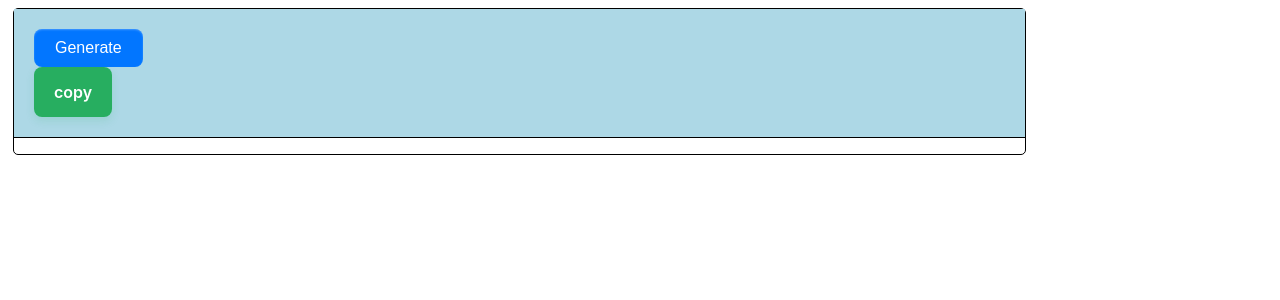
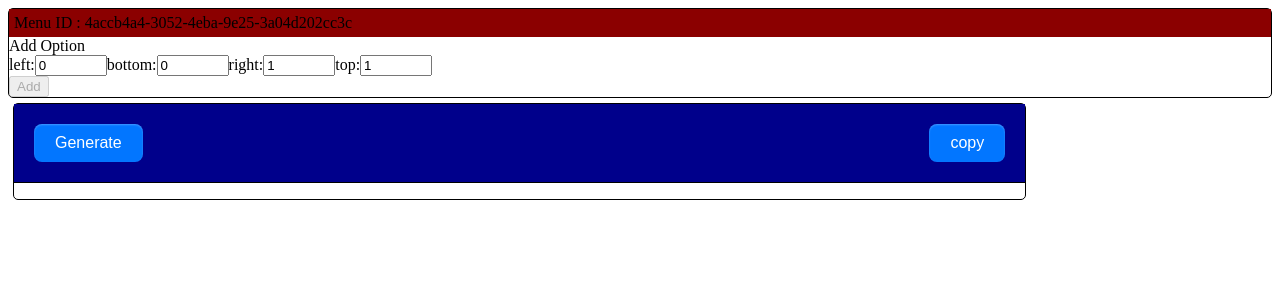
Before and after one commit to hannahellis4242/SecondLifeTeleportHUDGenerator, a React (Create React App) app in the folder my-app/: page / in a window 1280 px wide. Shown: the top 300 px of the page. Built offline with nearby package versions, Linux system fonts and the light colour scheme.

Commit message:
Adding lots of new components

```diff
--- /dev/null
+++ b/my-app/src/components/AddOption.tsx
@@ -0,0 +1,19 @@
+import React, { useContext, useRef } from "react";
+import { ModelContext } from "../store/ModelContext";
+import TopAddOption from "./TopAddOption";
+
+type OptionType = "HUD" | "Menu";
+
+const AddOption: React.FC<{ menuID: string; top: boolean }> = ({
+  menuID,
+  top,
+}) => {
+  return (
+    <section>
+      <header>Add Option</header>
+      {top ? <TopAddOption menuID={menuID} /> : null}
+    </section>
+  );
+};
+
+export default AddOption;
--- /dev/null
+++ b/my-app/src/components/AddRectangleOption.tsx
@@ -0,0 +1,33 @@
+import React, { useContext, useRef } from "react";
+import Rectangle from "../model/Rectangle";
+import { ModelContext } from "../store/ModelContext";
+import RectangleInput from "./RectangleInput";
+
+const AddRectangleOption: React.FC<{ menuID: string }> = ({ menuID }) => {
+  const modelContext = useContext(ModelContext);
+  const rectangleRef = useRef<RectangleInput>(null);
+  const submitRef = useRef<HTMLButtonElement>(null);
+
+  const onChange = () => {
+    console.log("changed");
+  };
+
+  const onSubmitHandler = (event: React.FormEvent) => {
+    event.preventDefault();
+  };
+  const canSubmit = (): boolean => {
+    const rectangle = rectangleRef.current;
+    return rectangle ? rectangle.rectangle.isValid() : false;
+  };
+
+  return (
+    <form onSubmit={onSubmitHandler}>
+      <RectangleInput ref={rectangleRef} onChange={onChange} />
+      <button type="submit" ref={submitRef} disabled={!canSubmit()}>
+        Add
+      </button>
+    </form>
+  );
+};
+
+export default AddRectangleOption;
--- /dev/null
+++ b/my-app/src/components/MenuTag.module.css
@@ -0,0 +1,10 @@
+.menu{
+    border:1px solid black;
+    border-radius: 5px;
+}
+
+.top_level{
+    background-color: darkred;
+    border-bottom: 1px black;
+    padding: 5px;
+}
--- a/my-app/src/components/MenuTag.tsx
+++ b/my-app/src/components/MenuTag.tsx
@@ -1,14 +1,23 @@
 import React from "react";
 import Menu from "../model/Menu";
 import OptionTag from "./OptionTag";
+import classes from "./MenuTag.module.css";
+import AddOption from "./AddOption";
 
 const MenuTag: React.FC<{ value: Menu }> = ({ value }) => {
+  const isTopLevel = !value.parentId;
   return (
-    <div>
+    <section className={classes.menu}>
+      <header className={isTopLevel ? classes.top_level : classes.head}>
+        {isTopLevel ? null : <div>Top</div>}
+        <div>Menu ID : {value.id}</div>
+      </header>
+      {value.message ? <p>Message : {value.message} </p> : null}
+      <AddOption menuID={value.id} top={isTopLevel} />
       {value.options.map((option, index) => (
         <OptionTag value={option} />
       ))}
-    </div>
+    </section>
   );
 };
 
--- a/my-app/src/components/Output.module.css
+++ b/my-app/src/components/Output.module.css
@@ -1,7 +1,7 @@
 @import url('https://fonts.googleapis.com/css2?family=Roboto:wght@100&display=swap');
 
 .head{
-    background-color: lightblue;
+    background-color: darkblue;
     padding:20px;
     border-bottom: 1px solid black;
 }
@@ -19,7 +19,11 @@
     width:80%;
 }
 
-.generate {
+.control{
+  overflow: auto;
+}
+
+.control button {
   align-items: center;
   appearance: button;
   background-color: #0276FF;
@@ -45,57 +49,18 @@
   touch-action: manipulation;
 }
 
-.generate:active {
+.control button:active {
   background-color: #006AE8;
 }
 
-.generate:hover {
+.control button:hover {
   background-color: #1C84FF;
 }
 
-.copy {
-  appearance: none;
-  backface-visibility: hidden;
-  background-color: #27ae60;
-  border-radius: 8px;
-  border-style: none;
-  box-shadow: rgba(39, 174, 96, .15) 0 4px 9px;
-  box-sizing: border-box;
-  color: #fff;
-  cursor: pointer;
-  display: inline-block;
-  font-family: Inter,-apple-system,system-ui,"Segoe UI",Helvetica,Arial,sans-serif;
-  font-size: 16px;
-  font-weight: 600;
-  letter-spacing: normal;
-  line-height: 1.5;
-  outline: none;
-  overflow: hidden;
-  padding: 13px 20px;
-  position: relative;
-  text-align: center;
-  text-decoration: none;
-  transform: translate3d(0, 0, 0);
-  transition: all .3s;
-  user-select: none;
-  -webkit-user-select: none;
-  touch-action: manipulation;
-  vertical-align: top;
-  white-space: nowrap;
+.left{
+  float:left;
 }
 
-.copy:hover {
-  background-color: #1e8449;
-  opacity: 1;
-  transform: translateY(0);
-  transition-duration: .35s;
+.right{
+  float:right;
 }
-
-.copy:active {
-  transform: translateY(2px);
-  transition-duration: .35s;
-}
-
-.copy:hover {
-  box-shadow: rgba(39, 174, 96, .2) 0 6px 12px;
-}
--- a/my-app/src/components/Output.tsx
+++ b/my-app/src/components/Output.tsx
@@ -19,19 +19,21 @@ const Output: React.FC = () => {
     if (out) {
       navigator.clipboard
         .writeText(out.innerText)
-        .then(() => alert("seed copied to clipboard"))
+        .then(() => alert("script copied to clipboard"))
         .catch(() => alert("could not copy"));
     }
   };
   return (
     <section className={classes.output}>
       <header className={classes.head}>
-        <button className={classes.generate} onClick={generate}>
-          Generate
-        </button>
-        <button className={classes.copy} onClick={copyText}>
-          copy
-        </button>
+        <div className={classes.control}>
+          <button className={classes.left} onClick={generate}>
+            Generate
+          </button>
+          <button className={classes.right} onClick={copyText}>
+            copy
+          </button>
+        </div>
       </header>
       <p className={classes.output_text} ref={output}></p>
     </section>
--- /dev/null
+++ b/my-app/src/components/RectangleInput.tsx
@@ -0,0 +1,90 @@
+import React from "react";
+import Rectangle from "../model/Rectangle";
+
+type ChangeDirection = "left" | "right" | "top" | "bottom";
+class RectangleInput extends React.Component<{ onChange?: () => void }> {
+  onChange?: () => void;
+  ref: React.RefObject<RectangleInput>;
+  rectangle: Rectangle;
+  constructor(props: { onChange?: () => void }) {
+    super(props);
+    this.ref = React.createRef();
+    this.rectangle = new Rectangle(0, 0, 1, 1);
+    this.onChange = props.onChange;
+  }
+  render() {
+    const onChange = (
+      direction: ChangeDirection,
+      { target }: React.ChangeEvent<HTMLInputElement>
+    ) => {
+      switch (direction) {
+        case "left":
+          this.rectangle.left = Number(target.value);
+          break;
+        case "right":
+          this.rectangle.right = Number(target.value);
+          break;
+        case "top":
+          this.rectangle.top = Number(target.value);
+          break;
+        case "bottom":
+          this.rectangle.bottom = Number(target.value);
+          break;
+      }
+      if (this.onChange) {
+        this.onChange();
+      }
+    };
+
+    return (
+      <section>
+        <label htmlFor="left">left:</label>
+        <input
+          type="number"
+          id="left"
+          name="left"
+          min={0}
+          max={this.rectangle.right}
+          step={0.01}
+          onChange={(event) => onChange("left", event)}
+          defaultValue={this.rectangle.left}
+        />
+        <label htmlFor="bottom">bottom:</label>
+        <input
+          type="number"
+          id="bottom"
+          name="bottom"
+          min={0}
+          max={this.rectangle.top}
+          step={0.01}
+          onChange={(event) => onChange("bottom", event)}
+          defaultValue={this.rectangle.bottom}
+        />
+        <label htmlFor="right">right:</label>
+        <input
+          type="number"
+          id="right"
+          name="right"
+          min={this.rectangle.left}
+          max={1}
+          step={0.01}
+          onChange={(event) => onChange("right", event)}
+          defaultValue={this.rectangle.right}
+        />
+        <label htmlFor="top">top:</label>
+        <input
+          type="number"
+          id="top"
+          name="top"
+          min={this.rectangle.bottom}
+          max={1}
+          step={0.01}
+          onChange={(event) => onChange("top", event)}
+          defaultValue={this.rectangle.top}
+        />
+      </section>
+    );
+  }
+}
+
+export default RectangleInput;
--- /dev/null
+++ b/my-app/src/components/TopAddOption.tsx
@@ -0,0 +1,7 @@
+import React from "react";
+import AddRectangleOption from "./AddRectangleOption";
+
+const TopAddOption: React.FC<{ menuID: string }> = ({ menuID }) => (
+  <AddRectangleOption menuID={menuID} />
+);
+export default TopAddOption;
--- a/my-app/src/model/Rectangle.ts
+++ b/my-app/src/model/Rectangle.ts
@@ -5,4 +5,8 @@ export default class Rectangle {
     public right: number,
     public top: number
   ) {}
+
+  isValid(): boolean {
+    return this.left < this.right && this.bottom < this.top;
+  }
 }
```
